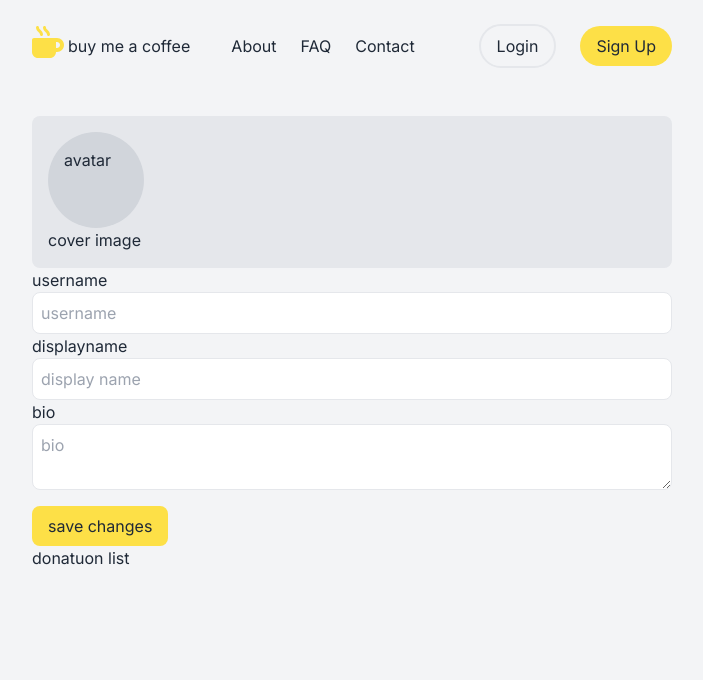
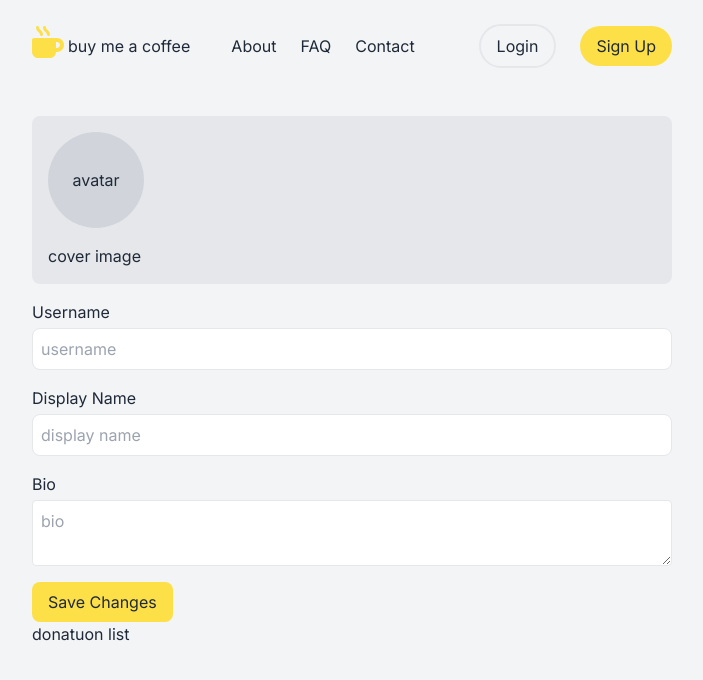
Before and after one commit to sagar201993/buy_me_coffee, a Next.js app: page /profile in a window 1280 px wide. Shown: the top 680 px of the page, without its empty margins (288-991 px from the left). Built offline with nearby package versions, Linux system fonts and the light colour scheme; no server answers.

Commit message:
save successfully form data to database

```diff
--- /dev/null
+++ b/src/actions/profileInfoActions.ts
@@ -0,0 +1,25 @@
+"use server";
+import { authOptions } from "@/lib/authOptions";
+import { ProfileInfoModel } from "@/models/ProfileInfo";
+import mongoose from "mongoose";
+import { getServerSession } from "next-auth";
+
+export async function saveProfile(formData: FormData) {
+  await mongoose.connect(process.env.MONGODB_URI as string);
+
+  const session = await getServerSession(authOptions);
+  if (!session) throw "you need to be logged in";
+  const email = session.user?.email;
+
+  const { username, displayName, bio } = Object.fromEntries(formData);
+
+  const profileInfoDoc = await ProfileInfoModel.findOne({ email });
+  if (profileInfoDoc) {
+    profileInfoDoc.set({ username, displayName, bio });
+    await profileInfoDoc.save();
+  } else {
+    await ProfileInfoModel.create({ username, displayName, bio, email });
+  }
+
+  return true;
+}
--- a/src/app/profile/page.tsx
+++ b/src/app/profile/page.tsx
@@ -1,39 +1,15 @@
 "use server";
+import ProfileInfoForm from "@/components/ProfileInfoForm";
 import React from "react";
 
 const ProfilePage = () => {
   return (
-    <div className="max-w-2xl mx-auto px-4 ">
-      <div className="bg-gray-200 p-4 rounded-lg ">
-        <div className="rounded-full bg-gray-300 size-24 p-4">avatar</div>
-        <div className="">cover image</div>
-      </div>
-
-      <div>
-        <label className="mt-4" htmlFor="usernameIn">
-          username
-        </label>
-        <input id="usernameIn" type="text" placeholder="username" />
-      </div>
-      <div>
-        <label className="mt-4" htmlFor="displayNameIn">
-          displayname
-        </label>
-        <input id="displayNameIn" type="text" placeholder="display name" />
-        <div>
-          <label className="mt-4" htmlFor="bioIn">
-            bio
-          </label>
-          <textarea id="bioIn" name="" placeholder="bio"></textarea>
-        </div>
-        <div>
-          <button className="bg-yellow-300 px-4 py-2 rounded-lg mt-4 ">
-            save changes
-          </button>
-        </div>
+    <>
+      <div className="max-w-2xl mx-auto px-4 ">
+        <ProfileInfoForm />
         <div>donatuon list</div>
       </div>
-    </div>
+    </>
   );
 };
 
--- /dev/null
+++ b/src/components/ProfileInfoForm.tsx
@@ -0,0 +1,66 @@
+"use client";
+
+import { saveProfile } from "@/actions/profileInfoActions";
+
+const ProfileInfoForm = () => {
+  async function handlesaveProfile(formData: FormData) {
+    const result = await saveProfile(formData);
+    console.log(result);
+  }
+  return (
+    <form action={handlesaveProfile}>
+      <div className="bg-gray-200 p-4 rounded-lg">
+        <div className="rounded-full bg-gray-300 w-24 h-24 flex items-center justify-center">
+          avatar
+        </div>
+        <div className="mt-4">cover image</div>
+      </div>
+
+      <div className="mt-4">
+        <label className="block" htmlFor="usernameIn">
+          Username
+        </label>
+        <input
+          id="usernameIn"
+          type="text"
+          name="username"
+          placeholder="username"
+          className="w-full p-2 mt-1 border rounded"
+        />
+      </div>
+
+      <div className="mt-4">
+        <label className="block" htmlFor="displayNameIn">
+          Display Name
+        </label>
+        <input
+          id="displayNameIn"
+          name="displayName"
+          type="text"
+          placeholder="display name"
+          className="w-full p-2 mt-1 border rounded"
+        />
+      </div>
+
+      <div className="mt-4">
+        <label className="block" htmlFor="bioIn">
+          Bio
+        </label>
+        <textarea
+          id="bioIn"
+          placeholder="bio"
+          name="bio"
+          className="w-full p-2 mt-1 border rounded"
+        ></textarea>
+      </div>
+
+      <div className="mt-4">
+        <button className="bg-yellow-300 px-4 py-2 rounded-lg">
+          Save Changes
+        </button>
+      </div>
+    </form>
+  );
+};
+
+export default ProfileInfoForm;
--- a/src/models/ProfileInfo.ts
+++ b/src/models/ProfileInfo.ts
@@ -1,29 +1,24 @@
-import { Schema, models, model } from "mongoose";
+import { model, models, Schema } from "mongoose";
 
-type ProfileInfo = {
+export type ProfileInfo = {
+  email: string;
   username: string;
   displayName: string;
+  bio: string;
   avatarUrl: string;
   coverUrl: string;
 };
+
 const profileInfoSchema = new Schema<ProfileInfo>(
   {
-    username: {
-      type: String,
-      unique: true,
-      required: true,
-    },
-    displayName: {
-      type: String,
-    },
-    avatarUrl: {
-      type: String,
-    },
+    email: { type: String, unique: true, required: true },
+    username: { type: String, unique: true, required: true },
+    displayName: { type: String },
+    bio: { type: String },
+    avatarUrl: { type: String },
     coverUrl: { type: String },
   },
-  {
-    timestamps: true,
-  }
+  { timestamps: true }
 );
 
 export const ProfileInfoModel =
```
